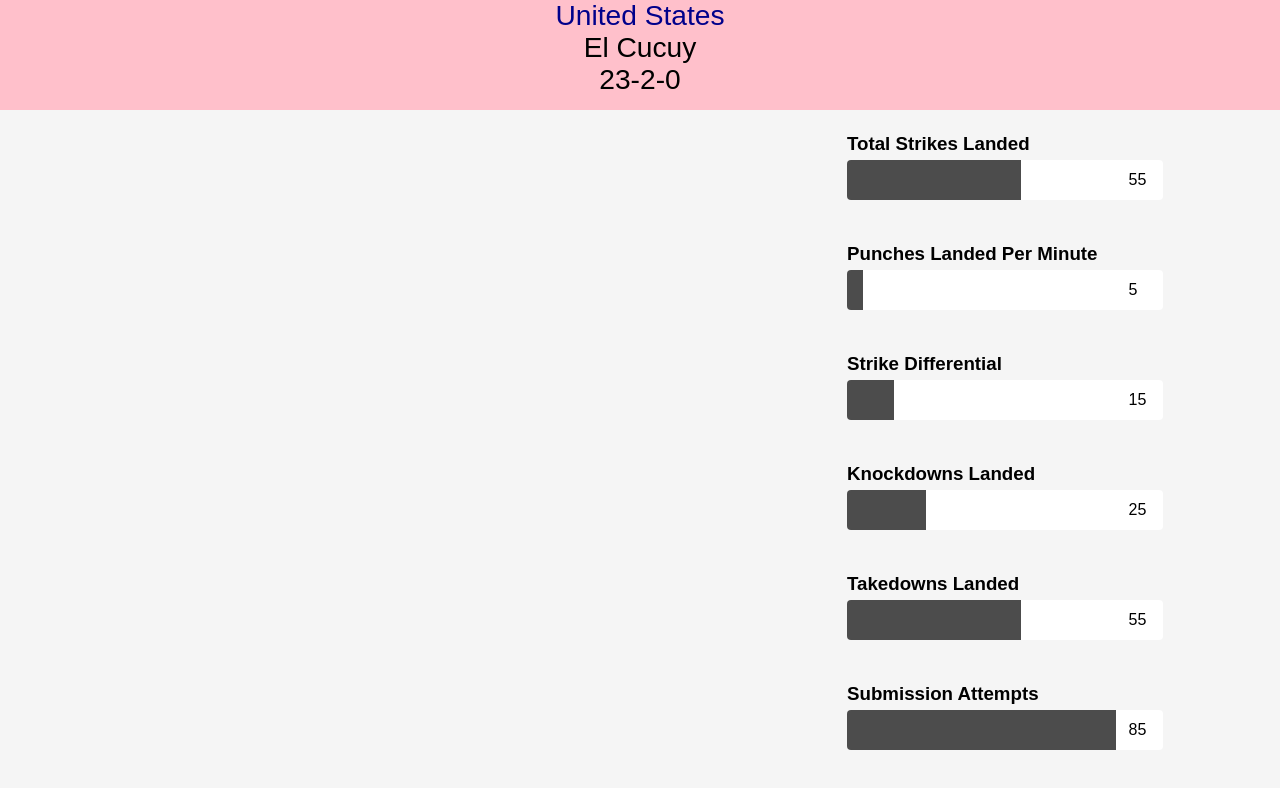
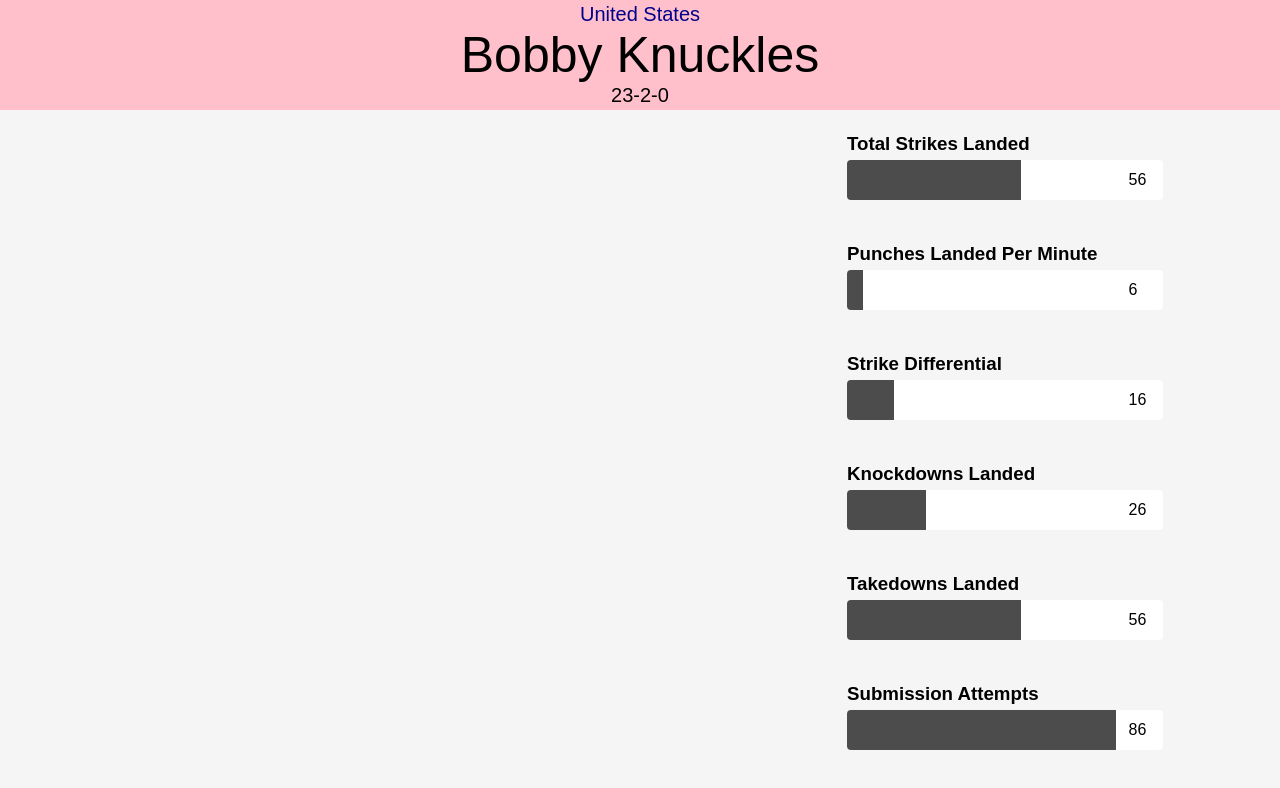
Before and after one commit to ngomichael/ufc-player-info, a React (Create React App) app: page / in a window 1280 px wide. Shown: the top 788 px of the page. Built offline with nearby package versions, Linux system fonts and the light colour scheme.

Commit message:
created a Body component and moved instances of Statistic to Body's render function

```diff
--- /dev/null
+++ b/src/Body.js
@@ -0,0 +1,26 @@
+import React, {Component} from 'react';
+import Statistics from './Statistics';
+
+const statisticContainer = {
+    display: 'flex',
+    flexDirection: 'column',
+    position: 'relative',
+    left: '65%',
+};
+
+class Body extends Component {
+    render() {
+        return (
+            <div style={statisticContainer}>
+                <Statistics statisticNumber="55" statisticName="Total Strikes Landed" />
+                <Statistics statisticNumber="5" statisticName="Punches Landed Per Minute" />
+                <Statistics statisticNumber="15" statisticName="Strike Differential" />
+                <Statistics statisticNumber="25" statisticName="Knockdowns Landed" />
+                <Statistics statisticNumber="55" statisticName="Takedowns Landed" />
+                <Statistics statisticNumber="85" statisticName="Submission Attempts" />
+            </div>
+        )
+    }
+}
+
+export default Body
--- a/src/Header.js
+++ b/src/Header.js
@@ -1,36 +1,38 @@
 import React, {Component} from 'react';
-import Statistics from './Statistics';
+import Body from './Body';
 
 const fighterInfoStyles = {
     backgroundColor: 'pink',
-    textAlign: 'center',
+    display: 'flex',
+    flexDirection: 'column',
+    justifyContent: 'center',
+    alignItems: 'center',
+    // textAlign: 'center',
     width: '100%',
     height: '110px',
     fontSize: '176%'
 };
 
 const countryStyles = {
-    color: 'darkblue'
+    color: 'darkblue',
+    fontSize: '20px',
 };
 
 const fighterNameStyles = {
     color: 'black',
+    fontSize: '50px',
 };
 
-const statisticContainer = {
-    display: 'flex',
-    flexDirection: 'column',
-    position: 'relative',
-    left: '65%',
+const recordStyles= {
+    fontSize: '20px',
+
 };
-
-
 
 class Header extends Component {
     constructor(props) {
         super(props);
         this.state = {
-            fighter: 'El Cucuy',
+            fighter: 'Bobby Knuckles',
             country: 'United States',
             record: '23-2-0'
         };
@@ -46,18 +48,13 @@
                     <div style={fighterNameStyles}>
                         {this.state.fighter}
                     </div>
-                    <div>
+                    <div style={recordStyles}>
                         {this.state.record}
                     </div>
                 </div>
                 <br />
-                <div style={statisticContainer}>
-                    <Statistics statisticNumber="55" statisticName="Total Strikes Landed" />
-                    <Statistics statisticNumber="5" statisticName="Punches Landed Per Minute" />
-                    <Statistics statisticNumber="15" statisticName="Strike Differential" />
-                    <Statistics statisticNumber="25" statisticName="Knockdowns Landed" />
-                    <Statistics statisticNumber="55" statisticName="Takedowns Landed" />
-                    <Statistics statisticNumber="85" statisticName="Submission Attempts" />
+                <div>
+                    <Body />
                 </div>
             </div>
         )
--- a/src/Statistics.js
+++ b/src/Statistics.js
@@ -22,12 +22,13 @@
 const statNumber = {
     display: 'flex',
     paddingLeft: '22%',
-    position: 'absolute'
+    position: 'absolute',
 };
 
 const statisticName = {
     position: 'relative',
     margin: '5px 0px',
+    transition: 'all 1s ease'
 
 };
 
@@ -48,13 +49,30 @@
 class Statistics extends Component {
     constructor(props) {
         super(props);
+        this.incrementCount = this.incrementCount.bind(this);
+        // this.addToCount = this.addToCount.bind(this);
         this.state = {
             statisticNumber: '0',
+            count: 0
         };
+    }
+
+    // addToCount(i) {
+    //     this.setState({
+    //         count: this.state.count + i
+    //     })
+    // }
+
+    incrementCount() {
+        for (let i = 0; i <= this.props.statisticNumber; i++) {
+            // this.addToCount(i)
+            setTimeout(function() { this.setState({count: this.state.count + 1}); }.bind(this), 1000);
+        }
     }
 
     componentDidMount() {
         setTimeout(function() { this.setState({statisticNumber: this.props.statisticNumber}); }.bind(this), 1);
+        this.incrementCount();
     }
 
     render() {
@@ -64,7 +82,7 @@
                 <div style={outerSkillsBar}>
                     <div style={createInnerSkillsStyle(this.state.statisticNumber)} >
                     </div>
-                    <div style={statNumber}>{this.state.statisticNumber}</div>
+                    <div style={statNumber}>{this.state.count}</div>
                 </div>
                 <br />
             </div>
```
